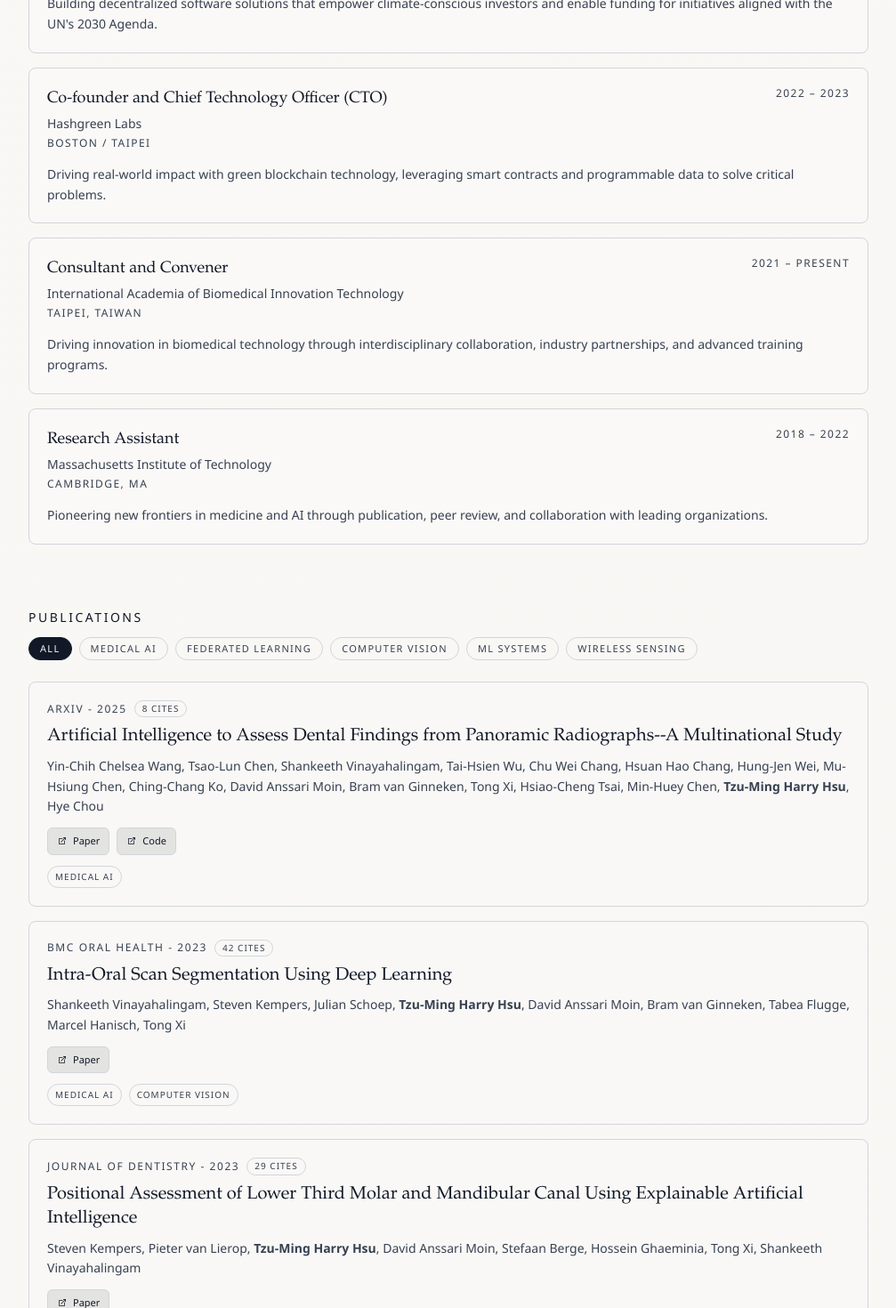
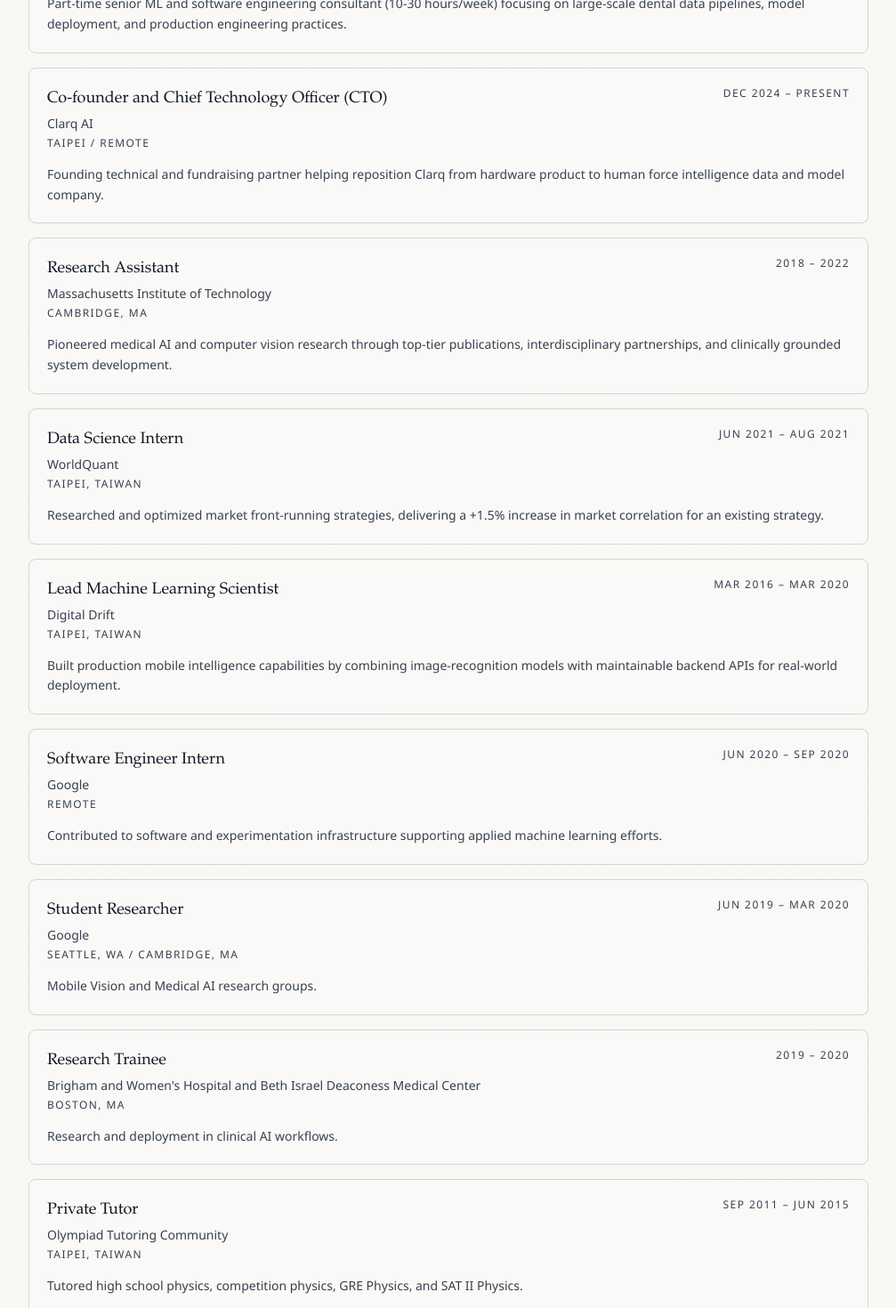
Before and after one commit to stmharry/stmharry.github.io, a React (Vite) app: page / in a window 1280 px wide. Shown: the part 760-2230 px from the top of the page at 89% size, without its empty margins (136-1143 px from the left). Built offline with nearby package versions, Linux system fonts and the light colour scheme.

Commit message:
✨ feat(data): enrich education and experience source content
Update canonical CV data with new education details and expanded
experience history, including highlighted flags to support collapsed and
expanded web presentation.

```diff
--- a/src/data/cv/content.ts
+++ b/src/data/cv/content.ts
@@ -72,104 +72,101 @@ export const cvContent: CvContent = {
   education: [
     {
       id: "mit-phd",
-      institution: "Massachusetts Institute of Technology",
-      period: "2020 -- 2022",
+      institution: "Massachusetts Institute of Technology (MIT)",
+      period: "Jun 2020 -- Jun 2022",
       degree: "Ph.D., Computer Science",
       location: "Cambridge, MA",
       details: [
         { label: "Advisor", text: "Peter Szolovits" },
-        { label: "Dissertation", text: "Effective Modeling of Medical Imaging Tasks with Constrained Data" },
-        { label: "Research Areas", text: "Computer Vision, Federated Learning, and Machine Learning for Healthcare." },
+        { label: "Research areas", text: "Computer vision, federated learning, machine learning for healthcare" },
+        {
+          text: "See Research Pillars 1-3 for detailed narratives on medical language models, clinically validated imaging, and robust visual learning under distribution shift",
+        },
       ],
     },
     {
       id: "mit-sm",
-      institution: "Massachusetts Institute of Technology",
-      period: "2017 -- 2020",
-      degree: "Master's (S.M.), Electrical Engineering and Computer Science",
+      institution: "Massachusetts Institute of Technology (MIT)",
+      period: "Sep 2017 -- May 2020",
+      degree: "S.M., Electrical Engineering and Computer Science",
       location: "Cambridge, MA",
       details: [
-        { label: "Advisors", text: "Peter Szolovits / Fadel Adib" },
-        { label: "Thesis", text: "Automatic Longitudinal Assessment of Tumor Responses" },
-        { label: "Research Areas", text: "Computer Vision, Machine Learning, Wireless Signal, and Signal Processing." },
+        { label: "Advisors", text: "Peter Szolovits, Fadel Adib" },
+        { label: "Research areas", text: "Computer vision, machine learning, wireless signal, signal processing" },
+        {
+          text: "See Research Pillars 3-4 for detailed narratives on robust visual learning and wireless sensing / RF-based intelligence",
+        },
       ],
     },
     {
       id: "ntu-bs",
-      institution: "National Taiwan University",
-      period: "2011 -- 2016",
-      degree: "Bachelor (B.S.), Physics; and Bachelor (B.S.E.), Electrical Engineering",
+      institution: "National Taiwan University (NTU)",
+      period: "Sep 2011 -- Jun 2016",
+      degree: "B.S., Physics; B.S.E., Electrical Engineering",
       location: "Taipei, Taiwan",
-      details: [{ label: "Grade", text: "GPA: 3.99/4.00, Class Rank: 1/190" }],
+      details: [
+        { label: "Class rank", text: "1/190" },
+        { label: "GPA", text: "3.99 / 4.00" },
+      ],
     },
   ],
   experience: [
     {
-      id: "codegreen",
-      organization: "CodeGreen Labs PBC",
-      period: "2023 -- 2024",
-      role: "Co-founder and Chief Technology Officer (CTO)",
-      location: "Boston / Taipei",
+      id: "dentscape",
+      organization: "Dentscape",
+      period: "Apr 2025 -- Present",
+      role: "Machine Learning & Software Engineering Consultant",
+      location: "Taipei / Remote",
       summary:
-        "Building decentralized software solutions that empower climate-conscious investors and enable funding for initiatives aligned with the UN's 2030 Agenda.",
+        "Part-time senior ML and software engineering consultant (10-30 hours/week) focusing on large-scale dental data pipelines, model deployment, and production engineering practices.",
       highlights: [
-        { label: "Rapid Growth", text: "Achieved $1MM USD annual revenue with 10 team members." },
         {
-          label: "Extensive Partnerships",
-          text: "Established numerous partnerships with Microsoft, the Global Blockchain Business Council, the Gold Standard, the SDG Data Alliance, and PVBLIC, among others.",
+          text: "Reorganized a fragmented ~10 TB dental dataset into a standardized ~4 TB ML-ready registry, reducing raw-data access from ~3 days to minutes.",
         },
         {
-          label: "Integrated Approach",
-          text: "Formed a collaborative team of top professionals from climate, finance, and software fields to drive innovation.",
+          text: "Rebuilt labeling and pre-labeling workflows end-to-end, cutting 100-200 case batch turnaround from ~4 weeks to ~1 week with clear audit trails.",
         },
         {
-          label: "Crossing Difficult Gaps",
-          text: "Developed decentralized systems with strong auditability, regulatory compliance, and interoperability within existing ecosystems.",
+          text: "Standardized devops/deployment with modern packaging, private registry support, and GitHub Actions; deploys moved from manual half-day ops to single-push workflows.",
+        },
+        {
+          text: "Led infra migration from GPU-heavy services to CPU-compatible stack for CPU-bound workloads, reducing overall server costs by ~50%.",
+        },
+        {
+          text: "Implemented bilevel/meta-learning framework for personal AI crown generation and improved preference fit by ~20%, contributing to higher user engagement.",
+        },
+        {
+          text: "Optimized backend pipelines for SLO segmentation and crown generation, achieving ~110% aggregate throughput improvement.",
+        },
+        {
+          text: "Introduced structured hiring and engineering standards; closed a senior leadership hire and supported award-related media visibility.",
         },
       ],
+      highlighted: true,
     },
     {
-      id: "hashgreen",
-      organization: "Hashgreen Labs",
-      period: "2022 -- 2023",
+      id: "clarq-ai",
+      organization: "Clarq AI",
+      period: "Dec 2024 -- Present",
       role: "Co-founder and Chief Technology Officer (CTO)",
-      location: "Boston / Taipei",
+      location: "Taipei / Remote",
       summary:
-        "Driving real-world impact with green blockchain technology, leveraging smart contracts and programmable data to solve critical problems.",
+        "Founding technical and fundraising partner helping reposition Clarq from hardware product to human force intelligence data and model company.",
       highlights: [
         {
-          label: "Capacity Building",
-          text: "Raised over $1MM USD in capital and led team growth from inception to 20 employees with robust hiring and review systems.",
+          text: "Co-led fundraising and positioning narrative around a three-layer strategy: hardware wedge, SaaS profit engine, and long-term data/model moat.",
         },
         {
-          label: "Project Delivery",
-          text: "Secured and delivered projects for clients including the World Bank and Chia Network.",
+          text: "Drove US-facing investor outreach and progressed pre-seed conversations toward near-commit stage with angels.",
         },
         {
-          label: "Breakthrough Technology",
-          text: "Led development of decentralized finance protocols including a DEX and AMM, achieving an early milestone on the Chia blockchain.",
+          text: "Supported Startup Island Taiwan Silicon Valley program participation and international expansion narrative.",
+        },
+        {
+          text: "Aligned product roadmap, data strategy, and investor-facing story across Taiwan hardware operations and US capital market expectations.",
         },
       ],
-    },
-    {
-      id: "iabit",
-      organization: "International Academia of Biomedical Innovation Technology",
-      period: "2021 -- Present",
-      role: "Consultant and Convener",
-      location: "Taipei, Taiwan",
-      summary:
-        "Driving innovation in biomedical technology through interdisciplinary collaboration, industry partnerships, and advanced training programs.",
-      highlights: [
-        {
-          text: "Contributed to a community of 50+ members, supporting 8+ academic projects and 15+ publications in leading venues.",
-        },
-        {
-          text: "Led a dental AI research team in collaboration with National Taiwan University Hospital.",
-        },
-        {
-          text: "Co-organized demo events with 100+ participants to promote public education and awareness.",
-        },
-      ],
+      highlighted: true,
     },
     {
       id: "mit-ra",
@@ -178,7 +175,7 @@ export const cvContent: CvContent = {
       role: "Research Assistant",
       location: "Cambridge, MA",
       summary:
-        "Pioneering new frontiers in medicine and AI through publication, peer review, and collaboration with leading organizations.",
+        "Pioneered medical AI and computer vision research through top-tier publications, interdisciplinary partnerships, and clinically grounded system development.",
       highlights: [
         {
           text: "Published 14 conference articles, 5 journal articles, one U.S. patent, and two degree theses.",
@@ -190,33 +187,59 @@ export const cvContent: CvContent = {
         },
         { text: "Awarded scholarships totaling 4 years in duration." },
       ],
+      highlighted: true,
     },
     {
       id: "worldquant",
       organization: "WorldQuant",
-      period: "2021 -- 2021",
+      period: "Jun 2021 -- Aug 2021",
       role: "Data Science Intern",
       location: "Taipei, Taiwan",
-      summary:
-        "A quantitative investment firm that uses advanced technology and innovative research to analyze and forecast market trends.",
-      highlights: [{ text: "Researched and optimized market front-running strategies, improving market correlation by +1.5%." }],
+      summary: "Researched and optimized market front-running strategies, delivering a +1.5% increase in market correlation for an existing strategy.",
+      highlights: [],
+      highlighted: false,
     },
     {
-      id: "google",
+      id: "digital-drift",
+      organization: "Digital Drift",
+      period: "Mar 2016 -- Mar 2020",
+      role: "Lead Machine Learning Scientist",
+      location: "Taipei, Taiwan",
+      summary:
+        "Built production mobile intelligence capabilities by combining image-recognition models with maintainable backend APIs for real-world deployment.",
+      highlights: [
+        { text: "Built deep neural networks for cuisine recognition and matching using TensorFlow on multi-GPU machines." },
+        { text: "Designed and maintained backend APIs to serve model predictions in production settings." },
+      ],
+      highlighted: false,
+    },
+    {
+      id: "google-software-engineer-intern",
       organization: "Google",
-      period: "2019 -- 2020",
-      role: "Student Researcher and Software Engineer Intern",
-      location: "Seattle, WA",
+      period: "Jun 2020 -- Sep 2020",
+      role: "Software Engineer Intern",
+      location: "Remote",
+      summary: "Contributed to software and experimentation infrastructure supporting applied machine learning efforts.",
+      highlights: [],
+      highlighted: false,
+    },
+    {
+      id: "google-student-researcher",
+      organization: "Google",
+      period: "Jun 2019 -- Mar 2020",
+      role: "Student Researcher",
+      location: "Seattle, WA / Cambridge, MA",
       summary:
-        "Driving progress in Mobile Vision and Medical AI research groups through open-source research and development.",
+        "Mobile Vision and Medical AI research groups.",
       highlights: [
-        { text: "Conducted research on deep federated learning and contributed to a rapidly growing field." },
-        { text: "Published 2 peer-reviewed papers on behalf of the company." },
+        { text: "Conducted foundational research in deep federated learning, contributing to early growth of the field." },
+        { text: "Published 2 peer-reviewed papers and presented findings at top conferences and workshops." },
         {
-          text: "Developed a scalable library for large-scale machine learning experiments across thousands of machines and 1000+ GPUs.",
+          text: "Developed a scalable experimentation library running on thousands of machines and 1,000+ GPUs (over 1M machine hours).",
         },
         { text: "Open-sourced research code and datasets for broader community use." },
       ],
+      highlighted: true,
     },
     {
       id: "bwh-bidmc",
@@ -226,45 +249,27 @@ export const cvContent: CvContent = {
       location: "Boston, MA",
       summary: "Research and deployment in clinical AI workflows.",
       highlights: [
-        { text: "Published three research articles on liver tumor assessment, COVID-19 risk prediction, and pancreatic cancer assessment." },
+        { text: "Co-authored research on liver tumor assessment, COVID-19 clinical risk prediction, and automatic pancreatic cancer assessment." },
         {
-          text: "Developed and implemented an AI patient screening pipeline in PACS workflows, screening 1,000+ patients.",
+          text: "Built and deployed an AI-driven patient screening pipeline in PACS workflows, screening 1,000+ patients and improving diagnostic workflows.",
         },
-        { text: "Managed shared computation resources for a 10+ member research unit." },
+        { text: "Managed compute infrastructure for a deep learning research unit of 10+ members." },
       ],
+      highlighted: false,
     },
     {
-      id: "academia-sinica",
-      organization: "Multimedia and Machine Learning Lab, Academia Sinica",
-      period: "2014 -- 2016",
-      role: "Student Researcher",
+      id: "olympiad-tutor",
+      organization: "Olympiad Tutoring Community",
+      period: "Sep 2011 -- Jun 2015",
+      role: "Private Tutor",
       location: "Taipei, Taiwan",
-      summary: "Research on heterogeneous and semi-supervised domain adaptation for visual classification.",
-      highlights: [
-        { text: "Published 3 peer-reviewed papers and presented findings at top conferences and workshops." },
-      ],
-    },
-    {
-      id: "access-ic",
-      organization: "Access IC Lab",
-      period: "2014 -- 2015",
-      role: "Student Researcher",
-      location: "Taipei, Taiwan",
-      summary: "Studied photoplethysmographic signals and developed motion-artifact reduction algorithms.",
+      summary: "Tutored high school physics, competition physics, GRE Physics, and SAT II Physics.",
       highlights: [
         {
-          text: "Obtained 10th place in the 2015 IEEE Signal Processing Cup for heart-rate estimation.",
+          text: "Mentored students who became Taiwan national representatives in the International Physics Olympiad (IPhO).",
         },
       ],
-    },
-    {
-      id: "alcom",
-      organization: "Laboratory for Applied Logic and Computation in System Design (ALCom Lab)",
-      period: "2013 -- 2014",
-      role: "Student Researcher",
-      location: "Taipei, Taiwan",
-      summary: "Developed mathematical models for analog neural networks in collaboration with TSMC.",
-      highlights: [],
+      highlighted: false,
     },
   ],
   leadership: [
--- a/src/data/cv/selectors.ts
+++ b/src/data/cv/selectors.ts
@@ -16,8 +16,8 @@ export const getWebProfile = (content: CvContent): WebProfile => {
   };
 };
 
-export const getWebExperience = (content: CvContent, limit = 4): ExperienceItem[] => {
-  return content.experience.slice(0, limit);
+export const getWebExperience = (content: CvContent): ExperienceItem[] => {
+  return content.experience;
 };
 
 export const sortPublicationsByYear = (publications: PublicationItem[]): PublicationItem[] => {
--- a/src/data/cv/types.ts
+++ b/src/data/cv/types.ts
@@ -57,6 +57,7 @@ export type ExperienceItem = {
   location: string;
   summary: string;
   highlights: DetailItem[];
+  highlighted: boolean;
 };
 
 export type LeadershipItem = {
```
